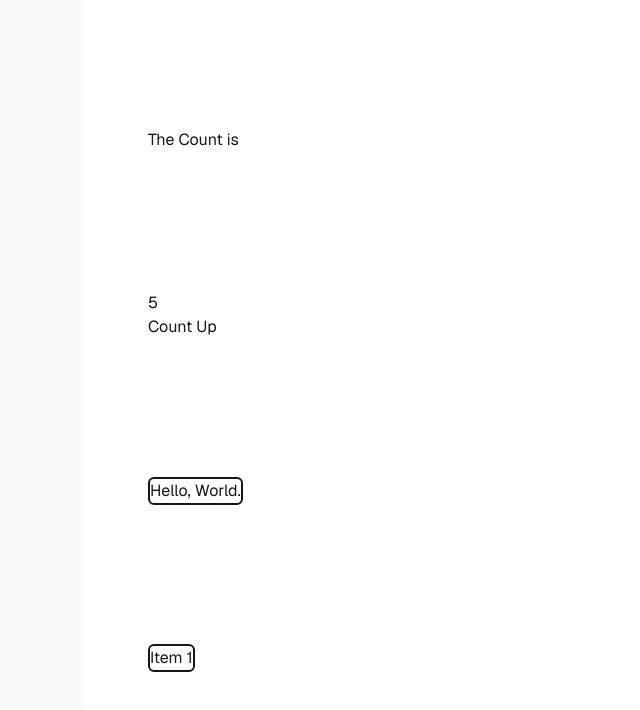
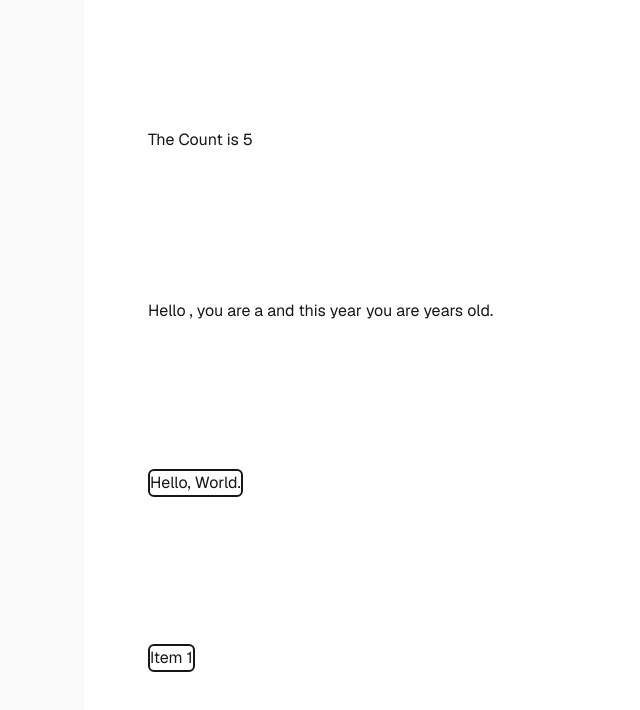
Before and after one commit to JamesonRGrieve-Instruction/React-Winter-2026-Demo, a Next.js app: page / in a window 1280 px wide. Shown: the top 710 px of the page, without its empty margins (172-812 px from the left). Built offline with nearby package versions, Linux system fonts and the light colour scheme.

Commit message:
Solution;

```diff
--- a/src/app/Counter.js
+++ /dev/null
@@ -1,20 +0,0 @@
-"use client";
-
-import { useEffect, useState } from "react";
-
-export default function Counter({ start = [0], onChangeCallback }) {
-    const [count, setCount] = useState(start);
-
-    useEffect(() => {
-        onChangeCallback([...count.splice()]);
-    }, [onChangeCallback, count]);
-
-    return (
-        <div>
-            <p>{count[0]}</p>
-            <button onClick={() => {
-                setCount((previous) => previous + 1);
-            }}>Count Up</button>
-        </div>
-    );
-}
--- /dev/null
+++ b/src/app/Greeter.js
@@ -0,0 +1,6 @@
+"use client";
+
+
+export default function Greeter({ name, profession, age }) {
+    return <p>Hello {name}, you are a {profession} and this year you are {age} years old.</p>
+}
--- a/src/app/page.js
+++ b/src/app/page.js
@@ -2,7 +2,7 @@
 
 import { useCallback, useState } from "react";
 import CardWrapper from "./CardWrapper";
-import Counter from "./Counter";
+import Greeter from "./Greeter";
 export default function Home() {
   const [pageCount, setPageCount] = useState([5]);
 
@@ -14,7 +14,7 @@ export default function Home() {
     <div className="flex min-h-screen items-center justify-center bg-zinc-50 font-sans dark:bg-black">
       <main className="flex min-h-screen w-full max-w-3xl flex-col items-center justify-between py-32 px-16 bg-white dark:bg-black sm:items-start">
         <h1>The Count is {pageCount}</h1>
-        <Counter start={pageCount} onChangeCallback={callbackPage} />
+        <Greeter start={pageCount} onChangeCallback={callbackPage} />
         <CardWrapper>
           <p>Hello, World.</p>
         </CardWrapper>
```
Also changed, not shown: 1 other file (tests, documents, lock files or other folders).
